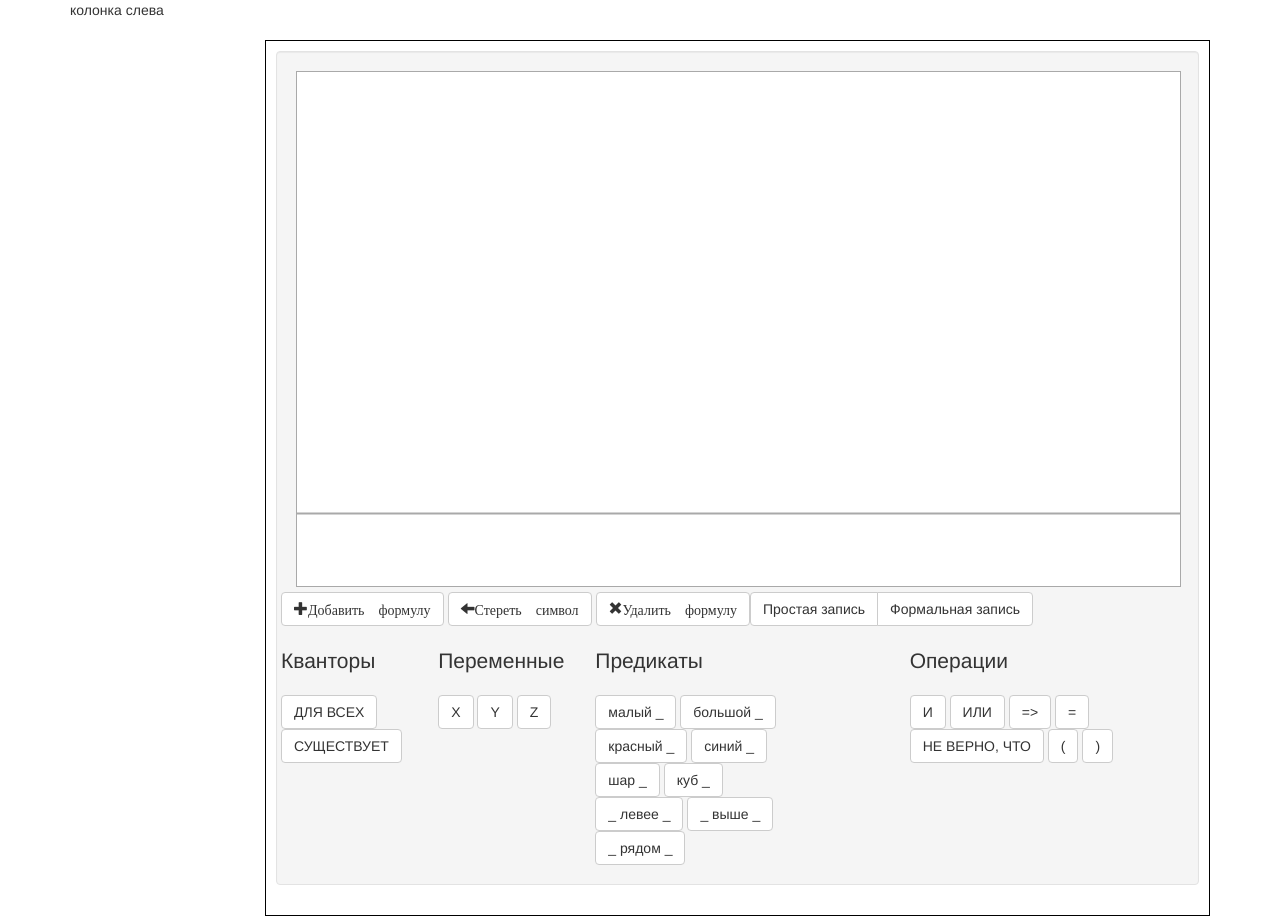
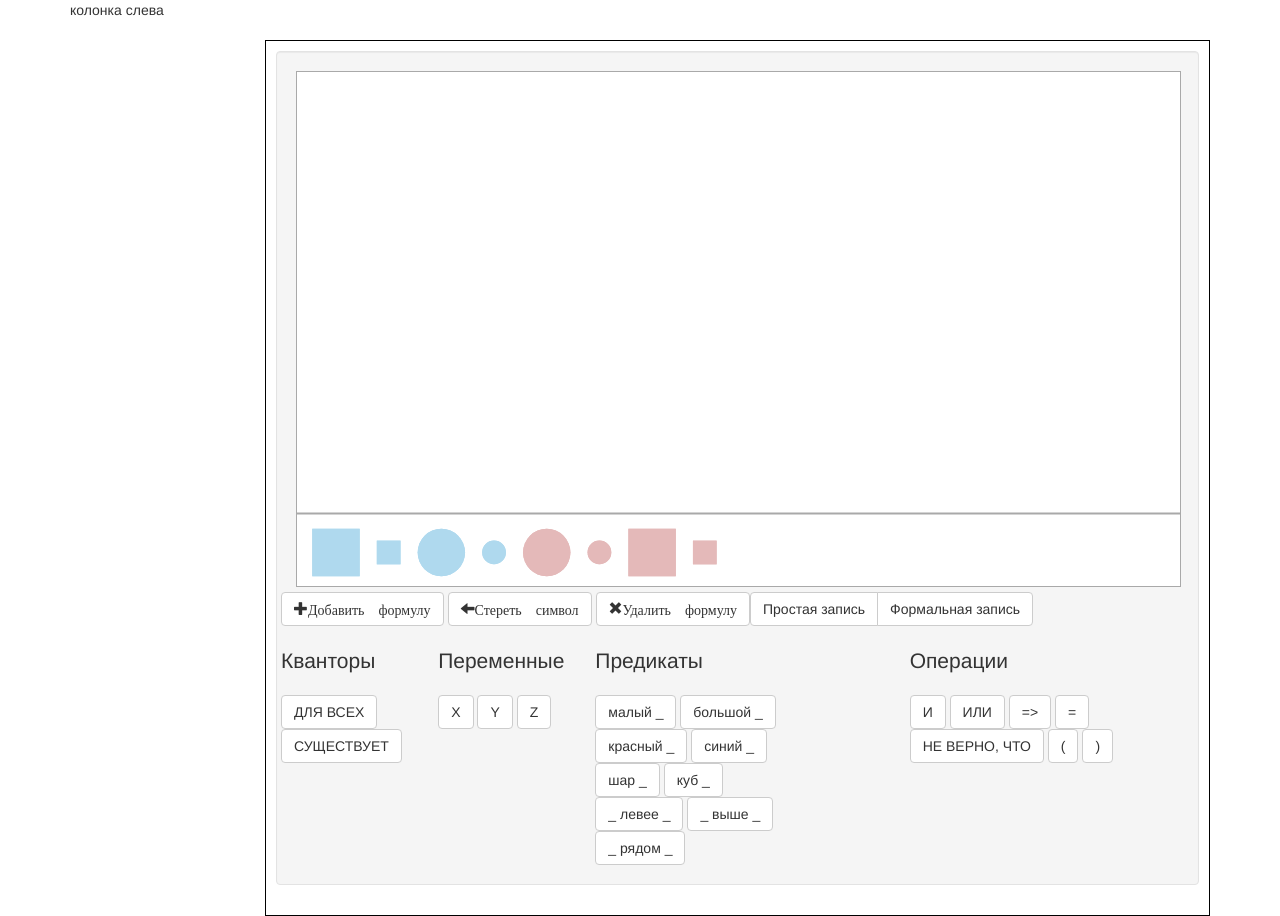
Before and after one commit to ipo-kio/dmti_js, a website: page src/index.html in a window 1280 px wide. Drawn offline with Linux system fonts and the light colour scheme.

Commit message:
tarski figure moving

```diff
--- a/src/index.html
+++ b/src/index.html
@@ -37,7 +37,17 @@
 </div>
     <script>
         qwertyfather.magic("tarski1", $("#tarski1").width(), qwerty00004.magic(),
-         '{"elements":[{"id": "bC", "props": {"color": "blue", "size": "big", "shape": "cube"}, "draw": "function(graphics, width, height){graphics.beginFill(0x00F); graphics.drawRect(0, 0, width, height);}"}, {"id": "rC", "props": {"color": "red", "size": "big", "shape": "cube"}, "draw": "function(graphics, width, height){graphics.beginFill(0xF00); graphics.drawRect(0, 0, width, height);}"}], "variables":[{}], "predicated":[{}], "operations":[{}], "configsize": 8, "smilers":[{"id": "bC", "x": 0, "y": 0}], "saders":[{"id": "bC", "x": 3, "y": 3}]}',
+         '{"figures":[' +
+         '{"id": "bC", "props": {"color": "blue", "size": "big", "shape": "cube"}, "draw": "g.beginFill(\\"#afd9ee\\"); g.drawRect(0, 0, w, h);"}, ' +
+         '{"id": "bc", "props": {"color": "blue", "size": "small", "shape": "cube"}, "draw": "g.beginFill(\\"#afd9ee\\"); g.drawRect(w/4, w/4, w/2, h/2);"}, ' +
+         '{"id": "bS", "props": {"color": "blue", "size": "big", "shape": "sphere"}, "draw": "g.beginFill(\\"#afd9ee\\"); g.drawCircle(w/2, w/2, w/2);"}, ' +
+         '{"id": "bs", "props": {"color": "blue", "size": "small", "shape": "sphere"}, "draw": "g.beginFill(\\"#afd9ee\\"); g.drawCircle(w/2, w/2, w/4);"}, ' +
+         '{"id": "rS", "props": {"color": "red", "size": "big", "shape": "sphere"}, "draw": "g.beginFill(\\"#e4b9b9\\"); g.drawCircle(w/2, w/2, w/2);"}, ' +
+         '{"id": "rs", "props": {"color": "red", "size": "small", "shape": "sphere"}, "draw": "g.beginFill(\\"#e4b9b9\\"); g.drawCircle(w/2, w/2, w/4);"}, ' +
+         '{"id": "rC", "props": {"color": "red", "size": "big", "shape": "cube"}, "draw": "g.beginFill(\\"#e4b9b9\\"); g.drawRect(0, 0, w, h);"}, ' +
+         '{"id": "rc", "props": {"color": "red", "size": "small", "shape": "cube"}, "draw": "g.beginFill(\\"#e4b9b9\\"); g.drawRect(w/4, w/4, w/2, h/2);"}' +
+         '], ' +
+         '"variables":[{}], "predicated":[{}], "operations":[{}], "configsize": 8, "smilers":[{"id": "bC", "x": 0, "y": 0}], "saders":[{"id": "bC", "x": 3, "y": 3}]}',
         '{}');
     </script>
 
--- a/src/tarski/script.js
+++ b/src/tarski/script.js
@@ -1,11 +1,11 @@
 /**
  *
  * config{
- *  elements:[
+ *  figures:[
  *    {"id": "bC", "props": {"color": "blue", "size": "big", "shape": "cube"},
- *    "draw": "function(graphics, width, height){graphics.beginFill("blue"); graphics.drawRect(0, 0, width, height);}"},
+ *    "draw": "g.beginFill(\\"blue\\"); g.drawRect(0, 0, w, h);"},
  *    {"id": "rC", "props": {"color": "red", "size": "big", "shape": "cube"},
- *    "draw": "function(graphics, width, height){graphics.beginFill("red"); graphics.drawRect(0, 0, width, height);}"},
+ *    "draw": "g.beginFill(\\"red\\"); g.drawRect(0, 0, w, h);"},
  *    ],
  *   "variables":[
  *    {}
@@ -21,7 +21,7 @@
  *    {"id": "bC", "x": 0, "y": 0}
  *   ],
  *   "saders":[
-      {"id": "bC", "x": 3, "y": 3}
+      {"id": "rC", "x": 3, "y": 3}
  *   ]
  *  }
  *
@@ -59,7 +59,9 @@ var qwerty00004 = (function () {
 
       activeHeight: 0,
 
-      toolboxHeight: 0
+      toolboxHeight: 0,
+
+      cellSize: 0
     };
 
     /**
@@ -113,15 +115,21 @@ var qwerty00004 = (function () {
     createjs.Ticker.setFPS(60);
     createjs.Ticker.addEventListener("tick", this.gui.stage);
 
+    for (var i = 0; i < config.figures.length; i++) {
+      var figure = config.figures[i];
+      new Base(figure.id, figure.props, figure.draw, this.gui, this.gui.configMargin+this.gui.cellSize*i, this.gui.configMargin+this.gui.activeHeight);
+    }
+
   };
 
   /**
    * Calculates height of active zone and toolbox
    */
   Tarski.prototype.initHeight = function (taskWidth) {
-    var cellSize = (this.gui.width-this.gui.configMargin*4)/2/this.config.configsize;
-    this.gui.activeHeight = cellSize*this.config.configsize+2*this.gui.configMargin;
-    this.gui.toolboxHeight = cellSize+2*this.gui.configMargin;
+    var cellSize = (this.gui.width - this.gui.configMargin * 4) / 2 / this.config.configsize;
+    this.gui.cellSize = cellSize;
+    this.gui.activeHeight = cellSize * this.config.configsize + 2 * this.gui.configMargin;
+    this.gui.toolboxHeight = cellSize + 2 * this.gui.configMargin;
   };
 
 
@@ -137,6 +145,95 @@ var qwerty00004 = (function () {
   };
 
 
+  function Configuration(){
+
+  }
+
+  /**
+   * Base for figure in toolbox
+   * @param id
+   * @param func
+   * @param prop
+   * @param gui
+   * @param x
+   * @param y
+   * @constructor
+   */
+  function Base(id, prop, func, gui, x, y) {
+    this.id = id;
+    this.prop=prop;
+    this.func = func;
+    this.gui = gui;
+    this.x=x;
+    this.y=y;
+
+    var base = this;
+    this.figureBase = new Figure(base, x, y, base.gui);
+    this.figureBase.onBase=true;
+    gui.stage.addChild(this.figureBase.view);
+
+    this.recoverFigure();
+  }
+
+  /**
+   * recover draggable figure with flag - onBase
+   */
+  Base.prototype.recoverFigure = function(){
+    this.figureBase = new Figure(this, this.x, this.y, this.gui);
+    this.gui.stage.addChild(this.figureBase.view);
+    this.figureBase.onBase = true;
+  };
+
+
+  /**
+   * Figure
+   * @param base - base element
+   * @param x - x
+   * @param y - y
+   * @param gui - gui object
+   * @constructor
+   */
+  function Figure(base, x, y, gui){
+    this.onBase = false;
+    this.base=base;
+    this.x=x;
+    this.y=y;
+    this.gui=gui;
+
+    this.view = new createjs.Shape();
+    var f = Function("g","w","h",base.func);
+    f(this.view.graphics, gui.cellSize*0.9, gui.cellSize*0.9);
+
+    this.view.x=x+gui.cellSize*0.1;
+    this.view.y=y+gui.cellSize*0.1;
+
+    var figure = this;
+    var view = this.view;
+    view.cursor = "pointer";
+
+    view.on('mousedown', function(e){
+      if(figure.onBase){
+        figure.onBase=false;
+        figure.base.recoverFigure();
+      }
+      var posX = e.stageX;
+      var posY = e.stageY;
+      view.offset = {x: view.x - posX, y: view.y - posY};
+      gui.stage.setChildIndex(view, gui.stage.numChildren-1);
+    });
+
+    view.on("pressmove", function(evt) {
+      view.x = evt.stageX + view.offset.x;
+      view.y = evt.stageY + view.offset.y;
+    });
+
+    view.on("pressup", function() {
+      if(view.y>gui.activeHeight){
+        gui.stage.removeChild(figure.view);
+      }
+    });
+  }
+
 
 
   return {
```
